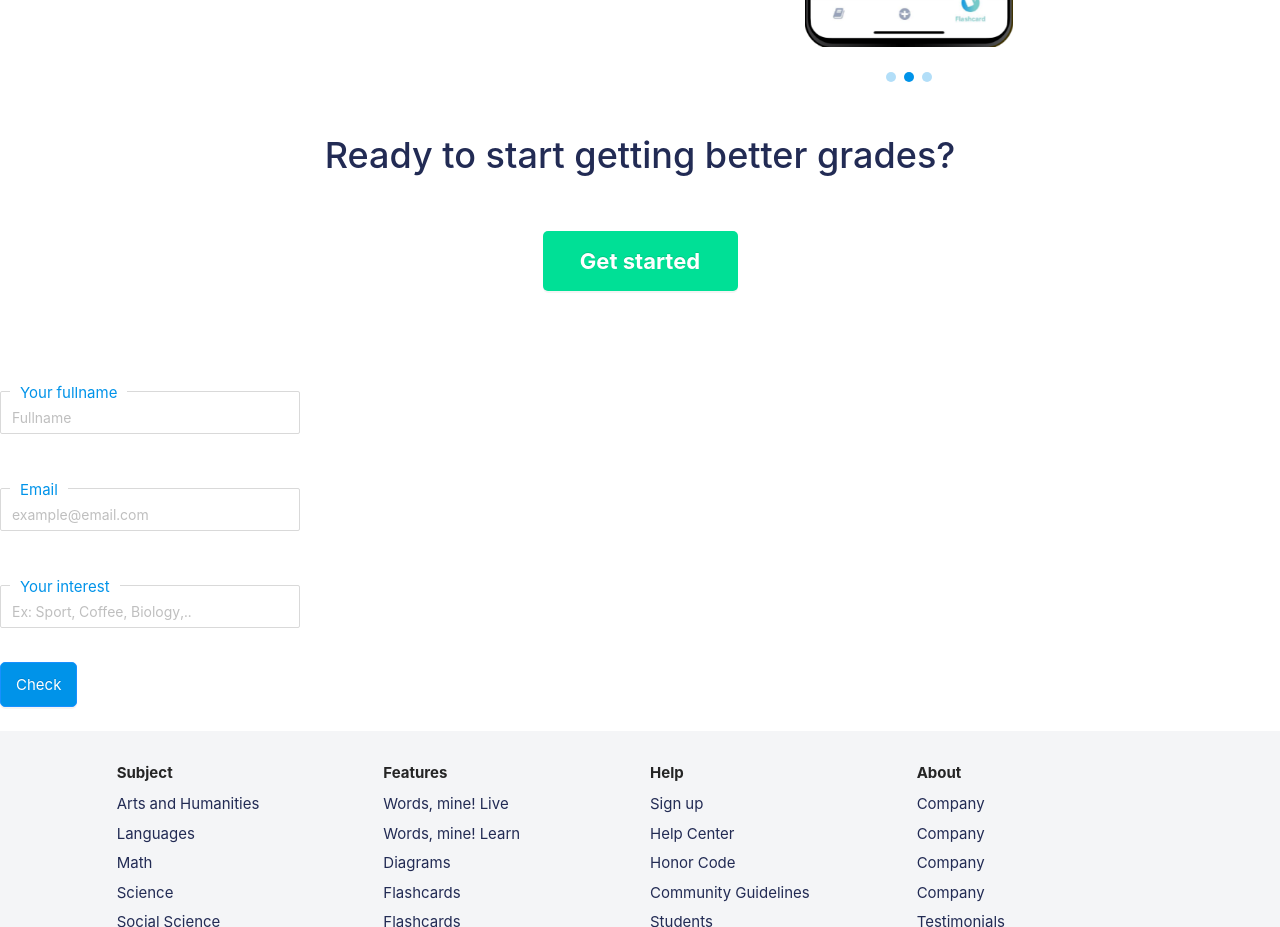
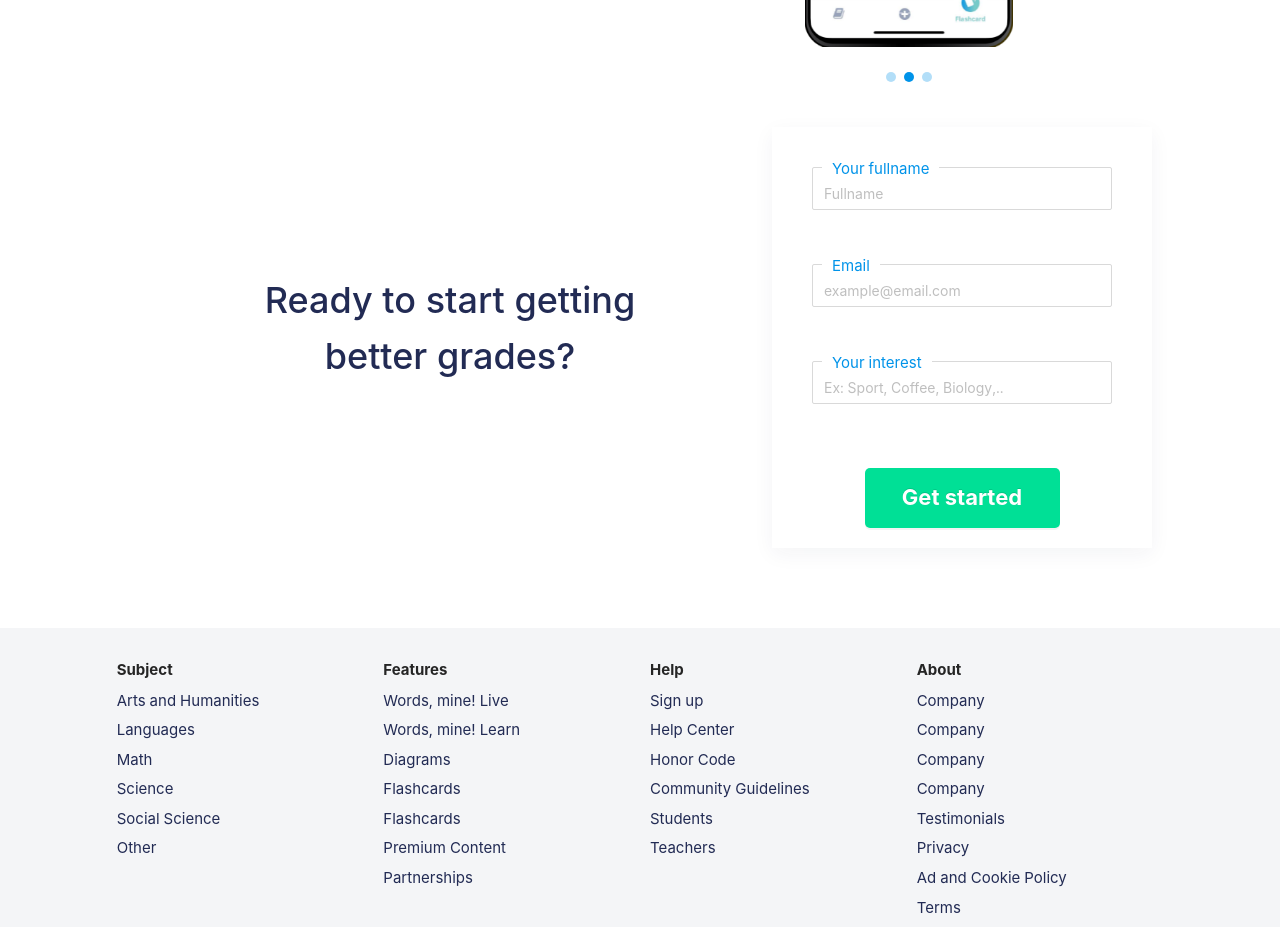
Before and after one commit to KieIO/wordsmine-landing-page, a React (Create React App) app: page / in a window 1280 px wide. Shown: the part 3460-4387 px from the top of the page. Built offline with nearby package versions, Linux system fonts and the light colour scheme.

Commit message:
form complete

```diff
--- a/src/App.js
+++ b/src/App.js
@@ -10,7 +10,6 @@ import Value from './components/Value/Value';
 import Feedback from './components/Feedback/Feedback';
 import AppDownload from './components/AppDownload/AppDownload';
 import CTA from './components/CTA/CTA';
-import Form from './components/Form/Form';
 
 function App() {
   return (
@@ -24,7 +23,6 @@ function App() {
       <Feedback />
       <AppDownload />
       <CTA />
-      <Form />
       <Footer />
     </main>
   );
--- a/src/components/CTA/CTA.jsx
+++ b/src/components/CTA/CTA.jsx
@@ -1,13 +1,17 @@
 import React from 'react';
-import ButtonLarge from '../ButtonLarge/ButtonLarge';
+import FormSignUp from '../Form/Form';
 
 const CTA = () => {
     return (
-        <section className="cta u-margin-vertical-section">
-            <div className="cta__wrap">
+        <section className="cta u-margin-vertical-section u-padding-horizontal-section">
+            <div className="cta__column cta__wrap">
                 <h1 className="cta__title">Ready to start getting better grades?</h1>
-                <ButtonLarge>Get started</ButtonLarge>
+                {/* <ButtonLarge>Get started</ButtonLarge> */}
             </div>
+            <div className="cta__column">
+                <FormSignUp />
+            </div>
+
         </section>
     );
 };
--- a/src/components/CTA/_cta.scss
+++ b/src/components/CTA/_cta.scss
@@ -1,9 +1,17 @@
 .cta {
-    text-align: center;
+    // text-align: center;
     // margin-bottom: 10rem;
+    display: flex;
+    justify-content: space-around;
+    align-items: center;
+
+    &__column {
+        // flex: 1,
+    }
     &__wrap {
         margin-left: $padding-container-md;
         margin-right: $padding-container-md;
+        text-align: center;
     }
     &__title {
         font-size: $font-size-heading1;
@@ -11,6 +19,16 @@
     }
 }
 
+@media (max-width: 750px) {
+    .cta {
+        flex-direction: column-reverse;
+        &__wrap {
+            order: 1;
+            margin-bottom: 4rem;
+        }
+    }
+
+}
 @media (max-width: 407px) {
     .cta {
         &__wrap {
--- a/src/components/CustomInput/_customInput.scss
+++ b/src/components/CustomInput/_customInput.scss
@@ -13,6 +13,7 @@
         z-index: 1000;
         color: $color-primary-dark;
         font-size: $font-size-subtitle1;
+        font-weight: 400;
     }
     input {
         // margin-top: 50px;
--- a/src/components/Form/Form.jsx
+++ b/src/components/Form/Form.jsx
@@ -1,33 +1,19 @@
 
-import React, { useState, useEffect } from 'react'
-import { Form, Input, Button, Checkbox } from 'antd';
-import ButtonCustom from '../ButtonCustom/ButtonCustom';
-import CustomInput from '../CustomInput/CustomInput';
-
-const layout = {
-    labelCol: { span: 8 },
-    wrapperCol: { span: 16 },
-};
+import React from 'react'
+import { Form, Input, message } from 'antd';
+import ButtonLarge from '../ButtonLarge/ButtonLarge';
 
 
 const FormSignUp = () => {
     const [form] = Form.useForm();
-    const [checkAgreePolicy, setcheckAgreePolicy] = useState(false);
+    // const [checkAgreePolicy, setcheckAgreePolicy] = useState(false);
 
-    // const validateMessages = {
-    //     required: '${label} is required!',
-    //     types: {
-    //         email: '${label} is not validate email!',
-    //     },
+    // const onCheckboxChange = e => {
+    //     setcheckAgreePolicy(e.target.checked);
     // };
-
-    // useEffect(() => {
-    //     form.validateFields(['isCheckBox']);
-    // }, [checkAgreePolicy, form]);
-
-    const onCheckboxChange = e => {
-        setcheckAgreePolicy(e.target.checked);
-    };
+    // const onChangeBox = (e) => {
+    //     console.log(`checked = ${e.target.checked}`);
+    // }
 
     const submit = async (values) => {
         return fetch('https://formspree.io/mnqgzzev', {
@@ -42,19 +28,9 @@ const FormSignUp = () => {
                 return response.json();
             })
             .then((result) => {
-                // if (status === HTTP_STATUS_SUCCESS) {
                 return result;
-                // }
-                // if (result && result.message) {
-                // 	throw new Error(result.message);
-                // } else {
-                // 	throw new Error('Có lỗi xảy ra. Vui lòng thử lại');
-                // }
             })
             .catch((err) => {
-                // if (err.toString() === ERROR_CONNECTION_REFUSED.server) {
-                // 	throw new Error(ERROR_CONNECTION_REFUSED.client);
-                // }
                 throw err;
             })
     }
@@ -62,18 +38,18 @@ const FormSignUp = () => {
     const onCheck = async () => {
         try {
             const values = await form.validateFields();
-            console.log('Success:', values);
-
-
-            const result = await submit(values)
-            console.log("result: ", result)
+            try {
+                    const result = await submit(values)
+                    console.debug("result: ", result)
+                    message.success("Thanks for your submission")
+                    form.resetFields()
+                } catch (err) {
+                    console.debug("result: ", err)
+                    message.error("Something went wrong, please try later")
+                }
         } catch (err) {
-            console.log("err: ", err)
+            console.debug("result: ", err)
         }
-    }
-
-    const onChangeBox = (e) => {
-        console.log(`checked = ${e.target.checked}`);
     }
 
     return (
@@ -130,10 +106,13 @@ const FormSignUp = () => {
                     <Checkbox checked={checkAgreePolicy} onChange={onCheckboxChange}> I agree to the terms of service and privacy policy.</Checkbox>
                 </Form.Item> */}
 
-                <Form.Item >
-                    <ButtonCustom type="primary" onClick={onCheck}>
-                        Check
-                </ButtonCustom>
+                <Form.Item className="form__btn-start">
+                    {/* <ButtonCustom type="primary" onClick={onCheck}>
+                        Submit
+                    </ButtonCustom> */}
+                    <ButtonLarge type="primary" onClick={onCheck}>
+                        Get started
+                    </ButtonLarge>
                 </Form.Item>
             </Form>
         </section>
--- a/src/components/Form/_form.scss
+++ b/src/components/Form/_form.scss
@@ -1,7 +1,19 @@
 .form {
+    box-shadow: $box-shadow;
+    // background-color:red;
+    padding: 2rem 4rem;
+    width: fit-content;
+    margin: auto;
+    display: flex;
+    justify-content: center;
+    align-items: center;
     &__btn-format {
         text-align: center;
         padding-bottom: 2rem;
+    }
+    &__btn-start {
+        text-align: center;
+        margin: auto;
     }
 
     &__checkbox-disflex{
```
